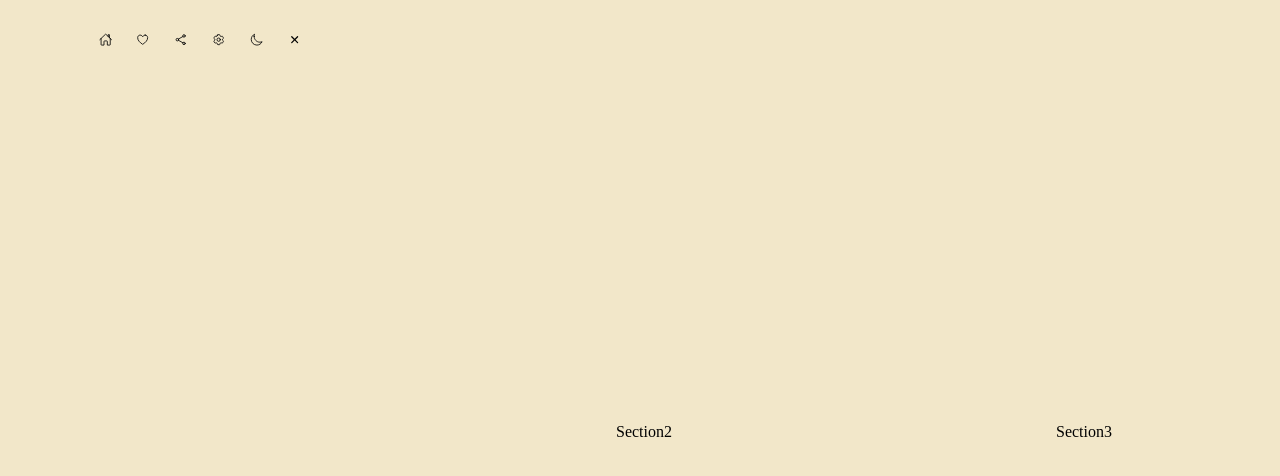
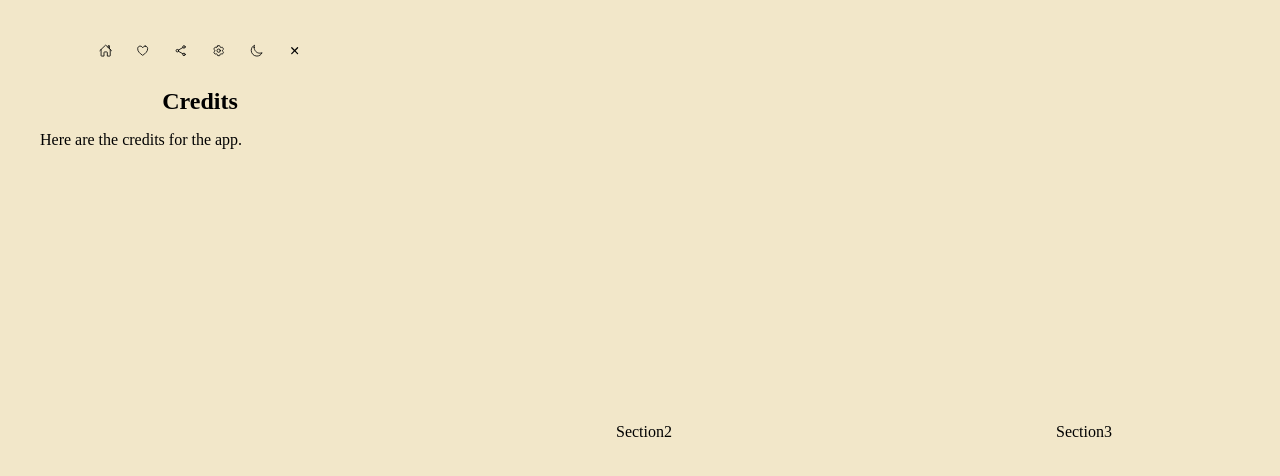
Before and after one commit to SAndreeaM/the-daily-commute, a React (Vite) app: page / in a window 1280 px wide. Both pictures are taken after a click on the button 143 px from the left and 354 px from the top of the page. Shown: the top 476 px of the page. Built offline with nearby package versions, Linux system fonts and the light colour scheme.

Commit message:
Add more css

```diff
--- a/src/App.css
+++ b/src/App.css
@@ -1,5 +1,12 @@
 /* DEFAULT STYLES */
 .root {}
+
+  h1, h2, h3 {
+    width: 100%;
+    text-align: center;
+
+    margin: 1rem 0 1rem 0;
+  }
 
   .app {
     margin: 32px;
@@ -16,6 +23,7 @@
 /* SECTION STYLES */
 .section {
   height: 100vh;
+  max-height: 100vh;
 
   flex-flow: column nowrap;
   justify-content: center;
@@ -30,6 +38,30 @@
 
     order: 1;
     flex-grow: 1;
+  }
+
+  .section1-content {
+    height: 95vh;
+    width: 100%;
+
+    flex-flow: column nowrap;
+    justify-content: flex-start;
+    align-items: flex-start;
+
+    text-align: justify;
+  }
+
+  .section1-content div {
+    overflow-y: scroll;
+
+    /* Hide scrollbar for section content */
+    -ms-overflow-style: none;  /* Internet Explorer 10+ */
+    scrollbar-width: none;  /* Firefox */
+  }
+
+  .section1-content div::-webkit-scrollbar {
+    /* Hide scrollbar for section content */
+    display: none;  /* Safari and Chrome */
   }
 
   .home-content {
@@ -51,8 +83,7 @@
 
     /* MENU */
     .menu {
-
-      max-height: 20vh;
+      height: 5vh;
       width: 75%;
 
       flex-flow: row nowrap;
--- a/src/Section1.tsx
+++ b/src/Section1.tsx
@@ -18,22 +18,18 @@ function Section1(props:Props) {
      switch(id) {
        case "home":
          setMenuPage("home");
-         console.log("home");
          break;
 
        case "credits":
          setMenuPage("credits");
-         console.log("credits");
          break;
 
        case "social":
          setMenuPage("social");
-         console.log("social");
          break;
 
        case "settings":
          setMenuPage("settings");
-         console.log("settings");
          break;
 
        default:
@@ -42,19 +38,55 @@ function Section1(props:Props) {
    }
 
   return (
+    // Top Menu
     <div className='section1 section flexbox'>
-      {menuPage !== "home" && <Menu onMenuClick={handleMenuClick} />}
+      { // Check if menuPage is "home" ? don't show top menu : show top menu
+        menuPage !== "home" && <Menu onMenuClick={handleMenuClick} />
+      }
 
-      {menuPage === "home" && (
-        <div className='home-content flexbox'>
-          <h1>The Daily Commute</h1>
-          <Menu
-            onMenuClick={handleMenuClick}
+      {
+        // Change Section1 contents based on menuPage
+        (() => {
+        switch (menuPage) {
+          case "home":
+            return (
+              <div className='home-content flexbox'>
+                <h1>The Daily Commute</h1>
+                <Menu onMenuClick={handleMenuClick} />
+                <p>{props.quip}</p>
+              </div>
+            );
 
-          />
-          <p>{props.quip}</p>
-        </div>
-      )
+          case "credits":
+            return (
+              <div className='section1-content flexbox'>
+                <h2>Credits</h2>
+                <div>
+                  <p>Here are the credits for the app.</p>
+                </div>
+              </div>
+            );
+
+          case "social":
+            return (
+              <div className='section1-content flexbox'>
+                <h2>Social</h2>
+                <p>Connect with us on social media!</p>
+              </div>
+            );
+
+          case "settings":
+            return (
+              <div className='section1-content flexbox'>
+                <h2>Settings</h2>
+                <p>Adjust your preferences here.</p>
+              </div>
+            );
+
+          default:
+            return null;
+        }
+      })()
     }
     </div>
   )
```
